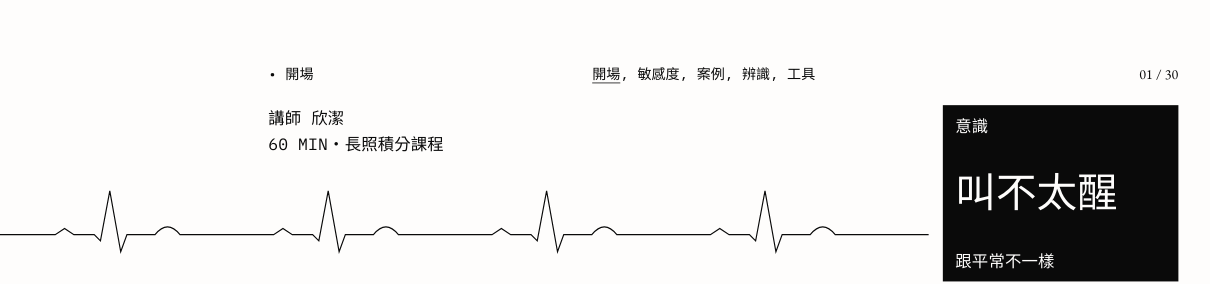
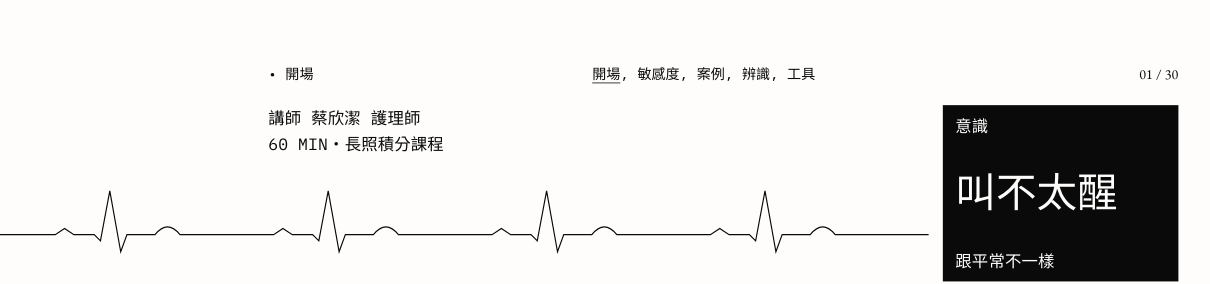
Before and after one commit to mattsue1003/ltc-warning-signs, a plain HTML site: page index.html in a window 1280 px wide. Shown: the top 284 px of the page, 70-1280 px from the left. Drawn offline with nearby package versions, Linux system fonts and the light colour scheme.

Commit message:
Add files via upload

```diff
--- a/index.html
+++ b/index.html
@@ -216,7 +216,7 @@ button:focus-visible { outline: 2px solid var(--ink); outline-offset: 3px; }
 <main id="deck">
 
 <section class="slide cover on" data-sec="0" data-note="開場自我介紹（約 1 分鐘）。先問觀眾：「你有沒有遇過，血壓、心跳都量了，數字都還好，可是你就是覺得個案怪怪的？」今天這一小時，就是要談這個「怪怪的」。">
-  <p class="lab who">講師 欣潔<br>60 MIN・長照積分課程</p>
+  <p class="lab who">講師 蔡欣潔 護理師<br>60 MIN・長照積分課程</p>
   <svg class="ecg" viewBox="0 0 1240 110" aria-hidden="true"><path d="M0 70h60 h60l12-8l12 8h26l8 8l12-64l14 78l8-22h36q16-20 32 0h60 h60l12-8l12 8h26l8 8l12-64l14 78l8-22h36q16-20 32 0h60 h60l12-8l12 8h26l8 8l12-64l14 78l8-22h36q16-20 32 0h60 h60l12-8l12 8h26l8 8l12-64l14 78l8-22h36q16-20 32 0h60 h60"/></svg>
   <h1 class="ttl">生命徵象正常就沒事？</h1>
   <p class="lab sub">照護現場危險警訊辨識</p>
@@ -576,7 +576,7 @@ button:focus-visible { outline: 2px solid var(--ink); outline-offset: 3px; }
   <p class="lab">結語</p>
   <p class="mega" style="font-size:112px">你的一句「怪怪的」，<br>可能就是救命的<br>第一通電話。</p>
   <svg class="ecg" style="top:auto;bottom:70px;width:900px;height:80px" viewBox="0 0 1240 110" aria-hidden="true"><path d="M0 70h60 h60l12-8l12 8h26l8 8l12-64l14 78l8-22h36q16-20 32 0h60 h60l12-8l12 8h26l8 8l12-64l14 78l8-22h36q16-20 32 0h60 h60l12-8l12 8h26l8 8l12-64l14 78l8-22h36q16-20 32 0h60 h60l12-8l12 8h26l8 8l12-64l14 78l8-22h36q16-20 32 0h60 h60"/></svg>
-  <p class="side" style="width:520px">謝謝聆聽。請記得完成課後測驗。<br>講師 欣潔</p>
+  <p class="side" style="width:520px">謝謝聆聽。請記得完成課後測驗。<br>講師 蔡欣潔 護理師</p>
 </section>
 
 </main>
```
